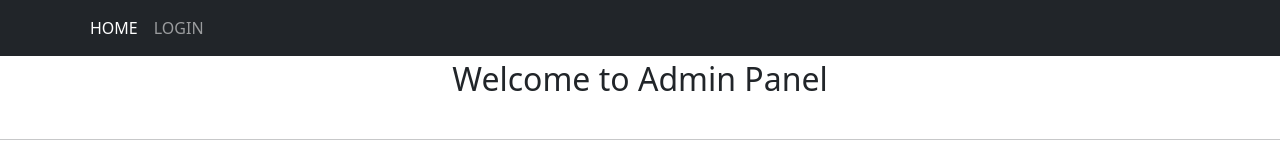
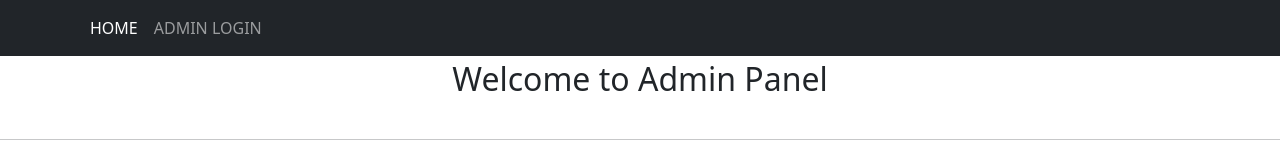
Before and after one commit to aknair95/admin-panel, a React (Create React App) app: page / in a window 1280 px wide. Shown: the top 160 px of the page. Built offline with nearby package versions, Linux system fonts and the light colour scheme.

Commit message:
login changed to admin login

```diff
--- a/src/components/navbar/navigationBar.js
+++ b/src/components/navbar/navigationBar.js
@@ -38,7 +38,7 @@ const NavigationBar=() =>{
                 <Container>
                     <Nav className="me-auto">
                         <Nav.Link href="/" active={homePage}>HOME</Nav.Link>
-                        {token===null && <Nav.Link href="/login" active={loginPage}>LOGIN</Nav.Link>}
+                        {token===null && <Nav.Link href="/login" active={loginPage}>ADMIN LOGIN</Nav.Link>}
                     </Nav>
                     {!!token && <Button variant="danger" size="md" onClick={logoutHandler}>Logout</Button>}
                 </Container>
```
